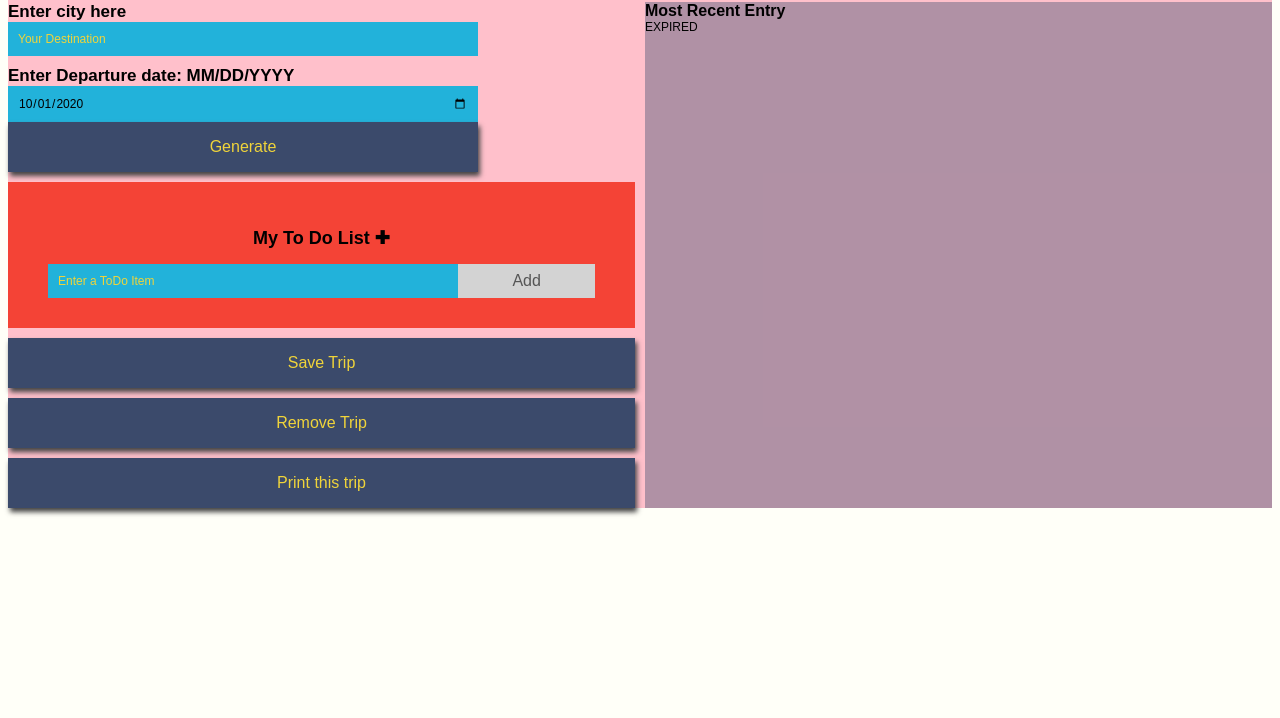
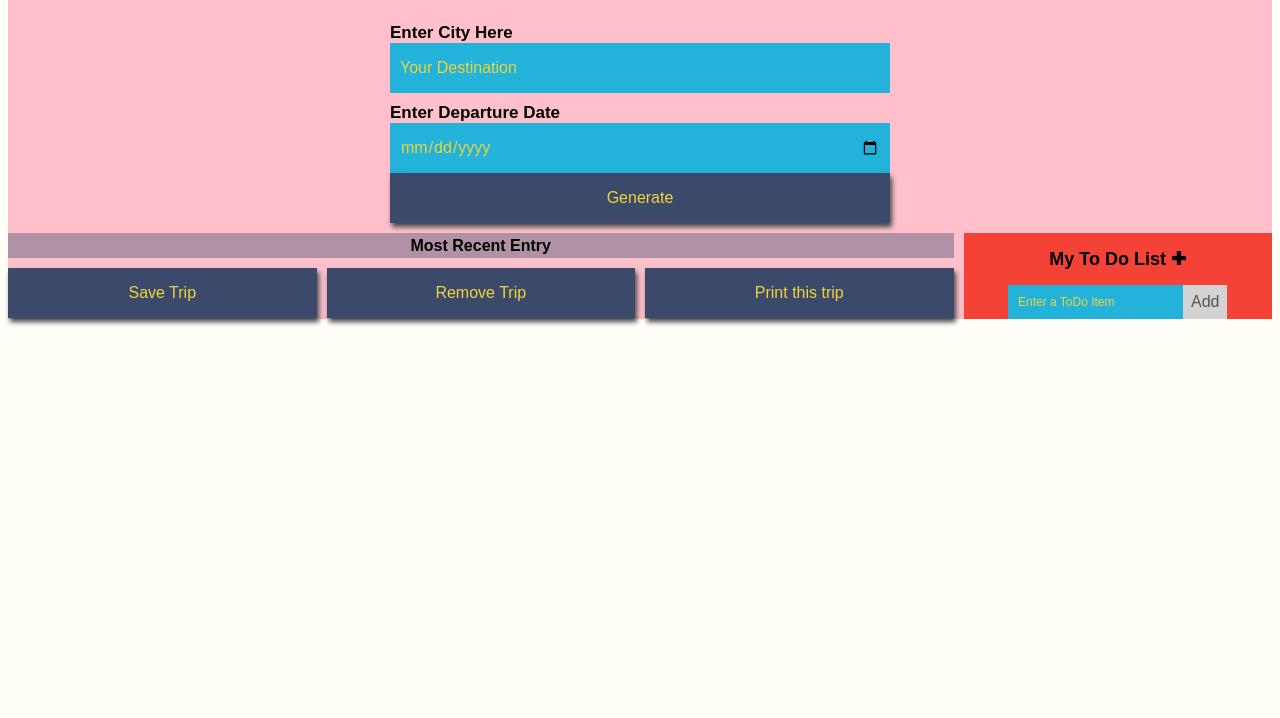
Before and after one commit to klalchev/UdacityCaptstoneProject, a website built with webpack: page src/client/views/index.html in a window 1280 px wide. Shown: the part 82-800 px from the top of the page. Built offline with nearby package versions, Linux system fonts and the light colour scheme.

Commit message:
style:Add media breakpoint for Medium and large Screens

```diff
--- a/src/client/index.js
+++ b/src/client/index.js
@@ -8,6 +8,7 @@ import {printPage} from './js/print'
 import './styles/style.scss'
 import './styles/toDoStyling.scss'
 import './styles/dropdownList.scss'
+import './styles/media.scss'
 
 document.addEventListener('DOMContentLoaded', (event) => {
 
@@ -17,7 +18,7 @@ document.addEventListener('DOMContentLoaded', (event) => {
     if (storedData != null) {
         document.getElementById('city').value = storedData.trip; // checkStorage() returns just the object value, without the 'items' key
         document.getElementById('departure').value = storedData.date;
-        document.getElementById('myUL').appendChild(storedData.list);
+        //document.getElementById('myUL').value = storedData.list;
         document.getElementById('country').innerHTML = 'Country: ' + storedData.country;
         document.getElementById('image').innerHTML= `<img src=${storedData.image} alt="trip destination" width=480px and height=309px></img>`;
         document.getElementById('desc').innerHTML =`Forecast: ${storedData.description} <img src= https://www.weatherbit.io/static/img/icons/${storedData.icon}.png></img>`;
--- a/src/client/js/ToDoList.js
+++ b/src/client/js/ToDoList.js
@@ -4,7 +4,7 @@ const todoEntryID = "todo-entry";
 const todoTextID = "todo-text";
 const todoEntryDeleteElementID = "delete-todo-entry";
 
-async function newElement() { //async
+function newElement() { //async
   // Fetching the input value
   const inputValue = document.getElementById("myInput").value;
   // If input value is empty then alerting and exiting
@@ -30,8 +30,8 @@ async function newElement() { //async
   todoEntry.appendChild(spanElementForClose);
 // Inserting the todo list element inside the todo list
   document.getElementById("myUL").appendChild(todoEntry);
-  let list = document.getElementById("myUL");
-  await postData ('/myList', {list: list});
+  //let list = document.getElementById("todo-text");
+  //await postData ('/myList', {list: list});
 }
 /* When the user clicks on the button,
 toggle between hiding and showing the dropdown content */
@@ -39,6 +39,7 @@ function myFunction() {
   document.getElementById("myDropdown").classList.toggle("show");
 }
 
+/*
 const postData = async ( url = '', data = {})=>{
 
   const response = await fetch(url, {
@@ -59,7 +60,7 @@ const postData = async ( url = '', data = {})=>{
   //appropriately handle the error
   }
 }
-
+*/
 // Exporting constants also, to use them in index.js
 export {
   newElement,
--- /dev/null
+++ b/src/client/styles/media.scss
@@ -0,0 +1,139 @@
+/* Medium & Large Screens */
+@media (min-width: 600px) {
+
+    #app{
+        display: grid;
+        grid-template-areas:
+            "heading heading heading heading"
+            "holderCity holderCity holderCity holderCity"
+            "holderDate holderDate holderDate holderDate"
+            "holder holder holder header"
+            "save remove print header";
+        grid-template-columns: repeat(4, 1fr);
+        //grid-template-rows: (1fr, 1fr, 1fr, 10fr, 0.1fr, 0.1fr, 0.1fr);
+        grid-gap: 10px;
+        background: pink;
+        color: black;
+        font-size: 12px;
+        font-family: 'Oswald', sans-serif;
+    }
+
+    h1 {
+        grid-area: heading;
+    }
+
+    .entry {
+        grid-area: holder;
+    }
+
+    .print {
+        grid-area: print;
+    }
+
+    .saveBtn {
+        grid-area: save;
+    }
+
+    .deleteBtn {
+        grid-area: remove;
+    }
+
+    .city {
+        grid-area: holderCity;
+        justify-self: center;
+    }
+
+    .myDate {
+        grid-area: holderDate;
+        justify-self: center;
+    }
+
+    .header {
+        grid-area: header;
+    }
+
+    .myDate {
+        display: flex;
+        flex-direction: column;
+        //justify-content: center;
+        //align-items: center;
+    }
+
+    .city {
+        display: flex;
+        flex-direction: column;
+        //justify-content: center;
+        //align-items: center;
+    }
+
+    .header {
+        display: flex;
+        flex-direction: column;
+        justify-content: center;
+        align-items: center;
+    }
+
+    #entryHolder {
+        display: grid;
+        grid-template-areas:
+        "image temp"
+        "image trip"
+        "image date"
+        "image desc"
+        "image country"
+        "image departureDay"
+        "image region"
+        "image language"
+        "image currency";
+        grid-template-columns: repeat(2, 1fr);
+        grid-gap: 0px 10px;
+        color: black;
+        font-size: 12px;
+        font-family: 'Oswald', sans-serif;
+    }
+
+    #image {
+        grid-area: image;
+    }
+
+    #temp {
+        grid-area: temp;
+    }
+
+    #trip {
+        grid-area: trip;
+    }
+
+    #date {
+        grid-area: date;
+    }
+
+    #desc {
+        grid-area: desc;
+    }
+
+    #country {
+        grid-area: country;
+    }
+
+    #departureDay {
+        grid-area: departureDay;
+    }
+
+    #region {
+        grid-area: region;
+    }
+
+    #language {
+        grid-area: language;
+    }
+
+    #currency {
+        grid-area: currency;
+    }
+
+    input:not(#myInput){
+        width: 500px;
+    }
+
+}
--- a/src/client/styles/style.scss
+++ b/src/client/styles/style.scss
@@ -12,14 +12,15 @@ body{
     color: #f0d43a;
     justify-content: center; */
     grid-template-areas:
-        "heading heading"
-        "holderCity holder"
-        "holderDate holder"
-        "header holder"
-        "save holder"
-        "remove holder"
-        "print holder";
-    grid-template-columns: repeat(2, 1fr);
+        "heading"
+        "holderCity"
+        "holderDate"
+        "holder"
+        "header"
+        "save"
+        "remove"
+        "print";
+    grid-template-columns: 1fr;
     //grid-template-rows: repeat(7, 1fr);
     grid-gap: 10px;
     background: pink;
@@ -50,10 +51,12 @@ h1 {
 
 .city {
     grid-area: holderCity;
+    //justify-self: stretch;
 }
 
-.feel {
+.myDate {
     grid-area: holderDate;
+    //justify-self: stretch;
 }
 
 .header {
@@ -64,6 +67,25 @@ h1 {
     background: rgba(59, 74, 107, .4);
 }
 
+.myDate {
+    display: flex;
+    flex-direction: column;
+    justify-content: center;
+}
+
+.city {
+    display: flex;
+    flex-direction: column;
+    justify-content: center;
+}
+
+.header {
+    display: flex;
+    flex-direction: column;
+    justify-content: center;
+    align-items: center;
+}
+
 /*  Basic Styling To Override Default For Basic HTML Elements */
 label{
     display:block;
@@ -71,13 +93,21 @@ label{
     font-weight: bold;
 }
 
-input{
+input:not(#myInput){
     display:block;
-    //height: 50px;
+    height: 50px;
     //width: 20px;
     background:#22b2da;
-    color:black;
-    font-size: 20px;
+    color: #f0d43a;
+    font-size: 16px;
+    font-family: 'Oswald', sans-serif;
+    border: none;
+}
+
+#myInput {
+    display:block;
+    background:#22b2da;
+    color: #f0d43a;
     font-family: 'Oswald', sans-serif;
     border: none;
 }
@@ -102,7 +132,8 @@ button{
 }
 
 h1{
-    font-size: 26px;
+    font-size: 35px;
+    font-weight: bold;
     text-align: center;
 }
 
@@ -138,11 +169,14 @@ button:focus {
 
 }
 
-#generate {
-    width:470px;
-}
-
 .title {
     font-size: 16px;
     font-weight: bold;
+    text-align: center;
+    line-height: 25px;
 }
+
+.images {
+    width: 100%;
+    height: auto;
+}
--- a/src/client/styles/toDoStyling.scss
+++ b/src/client/styles/toDoStyling.scss
@@ -53,7 +53,7 @@
     left: 16px;
     transform: rotate(45deg);
     height: 15px;
-    width: 7px;
+    //width: 7px;
   }
 
   /* Style the close button */
@@ -72,7 +72,7 @@
   /* Style the header */
   .header {
     background-color: #f44336;
-    padding: 30px 40px;
+    //padding: 30px 40px;
     color: black;
     text-align: center;
   }
@@ -89,7 +89,7 @@
     margin: 0;
     border: none;
     border-radius: 0;
-    width: 75%;
+    //width: 75%;
     padding: 10px;
     float: left;
     font-size: 12px;
@@ -98,7 +98,7 @@
   /* Style the "Add" button */
   .addBtn {
     padding: 8px;
-    width: 25%;
+    //width: 25%;
     background: lightgray;
     color: #555;
     float: left;
--- a/src/client/views/index.html
+++ b/src/client/views/index.html
@@ -2,7 +2,7 @@
 <html>
 <head>
   <meta charset="UTF-8">
-  <meta name="viewport" content="width=device-width, initial scale=1">
+  <meta name="viewport" content="width=device-width, initial-scale=1">
   <title>Weather Journal</title>
 </head>
 
@@ -16,13 +16,13 @@
     <button class = "print">Print this trip</button> <!--onclick="window.print()"-->
 
     <div class ="holder city">
-      <label for="city">Enter city here</label>
+      <label for="city">Enter City Here</label>
       <input type="text" id="city" placeholder="Your Destination" required>
     </div>
 
-    <div class ="holder feel">
-      <label for="departure">Enter Departure date: MM/DD/YYYY</label>
-      <input type="date" class="myInput" id="departure" name="trip-start" value="2020-10-01" min="2020-01-01" max="2021-12-31"> <!--Consider using input type=date for your date input in the HTML form. You will thank yourself as a developer -- it makes adding dates way easier-->
+    <div class ="holder myDate">
+      <label for="departure">Enter Departure Date</label>
+      <input type="date" class="myInput" id="departure" name="trip-start"  min="2020-01-01" max="2021-12-31" required> <!--Consider using input type=date for your date input in the HTML form. You will thank yourself as a developer -- it makes adding dates way easier; value="2020-10-01"; placeholder is not allowed here-->
       <button id="generate" type = "submit"> Generate </button>
     </div>
 
@@ -31,13 +31,12 @@
 
     <div class ="holder entry">
       <div class ="title">Most Recent Entry</div>
-        <div id = "entryHolder">
+      <div id = "entryHolder">
         <div id= "image"></div>
         <div id = "temp"></div>
         <div id = "trip"></div>
         <div id = "date"></div>
         <div id = "desc"></div>
-        <div id = "icon"></div>
         <div id = "country"></div>
         <div id = "departureDay"></div>
         <div id = "region"></div>
@@ -58,6 +57,7 @@
   </div>
 
   <script>
+    /*
     // Check that service workers are supported
     if ('serviceWorker' in navigator) {
         // Use the window load event to keep the page load performant
@@ -65,6 +65,7 @@
           navigator.serviceWorker.register('/service-worker.js');
         });
     }
+    */
   </script>
 </body>
 </html>
--- a/src/server/server.js
+++ b/src/server/server.js
@@ -86,6 +86,7 @@ function getCountryData (req, res){
     console.log(projectData)
 }
 
+/*
 app.post('/myList', getList);
 
 function getList (req, res){
@@ -94,6 +95,7 @@ function getList (req, res){
     res.send(projectData)
     console.log(projectData)
 }
+*/
 
 app.get('/all', getData) //In this case get sends the data to the app.js. Every GET request produces a request, which is the data provided by the GET request, and a response, which is the data returned to the GET request
 
--- a/webpack.prod.js
+++ b/webpack.prod.js
@@ -5,7 +5,7 @@ const MiniCssExtractPlugin = require('mini-css-extract-plugin');
 const OptimizeCSSAssetsPlugin = require('optimize-css-assets-webpack-plugin');
 const TerserPlugin = require('terser-webpack-plugin');
 const { CleanWebpackPlugin } = require('clean-webpack-plugin');
-const WorkboxPlugin = require('workbox-webpack-plugin');
+//const WorkboxPlugin = require('workbox-webpack-plugin');
 
 
 module.exports = {
@@ -37,7 +37,7 @@ module.exports = {
             filename: "./index.html",
         }),
         new MiniCssExtractPlugin({filename: '[name].css'}),
-        new WorkboxPlugin.GenerateSW(),
+        //new WorkboxPlugin.GenerateSW(),
         new CleanWebpackPlugin({
             // Simulate the removal of files
             dry: false,
```
Also changed, not shown: src/client/js/app.js (+3 -4 lines).
